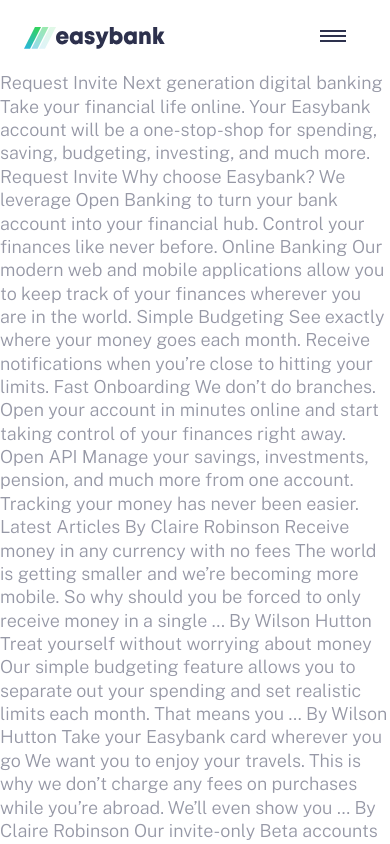
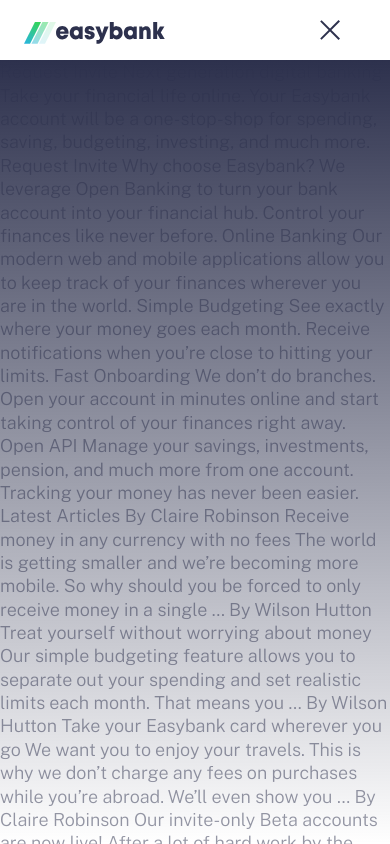
Before and after one commit to biancama/easybank, a website: page index.html in a window 390 px wide. Both pictures are taken after a click on the link 343 px from the left and 35 px from the top of the page. Shown: the top 844 px of the page. Drawn offline with nearby package versions, Linux system fonts and the light colour scheme.

Commit message:
Added an overlay

```diff
--- a/app/js/script.js
+++ b/app/js/script.js
@@ -1 +1,16 @@
-console.log('Hello world');
+const headerMenu = document.getElementById('btnHamburger');
+const header = document.querySelector('.header');
+const overlay = document.querySelector('.overlay');
+
+headerMenu.addEventListener('click', function(){
+  if (header.classList.contains('open')) {
+    header.classList.remove('open');
+    overlay.classList.remove('fade-in');
+
+    overlay.classList.add('fade-out');
+  } else {
+      header.classList.add('open');
+      overlay.classList.remove('fade-out');
+      overlay.classList.add('fade-in');
+  }
+});
--- /dev/null
+++ b/app/scss/_animations.scss
@@ -0,0 +1,36 @@
+@keyframes fade-in {
+  from {
+    visibility: hidden;
+     opacity: 0;
+  }
+  1% {
+    visibility: visible;
+     opacity: 0;
+  }
+
+  to {
+    visibility: visible;
+     opacity: 1;
+  }
+}
+.fade-in {
+  animation: fade-in 300ms ease-in-out forwards;
+}
+@keyframes fade-out {
+  from {
+    visibility: visible;
+     opacity: 1;
+  }
+  99% {
+    visibility: hidden;
+    opacity: 1;
+ }
+
+  to {
+    visibility: hidden;
+     opacity: 0;
+  }
+}
+.fade-out {
+  animation: fade-out 300ms ease-in-out forwards;
+}
--- a/app/scss/_header.scss
+++ b/app/scss/_header.scss
@@ -1,7 +1,23 @@
 .header {
 
+  // hamburger open style
+  &.open {
+
+    .header__menu {
+      >span:first-child {
+        transform: rotate(45deg);
+      }
+      >span:nth-child(2) {
+        opacity: 0;
+      }
+
+      >span:last-child {
+        transform: rotate(-45deg);
+      }
+    }
+  }
   nav {
-    padding: 1.0626rem 1.5rem;
+    padding: .72rem 1.5rem;
   }
   &__logo {
     img {
@@ -12,15 +28,18 @@
   }
   &__menu {
     > span {
+      transition: all 300ms ease-in-out;
+      transform-origin: 3px 1px;
       display: block;
       width: 26px;
       height: 2px;
       background-color: $darkBlue;
       margin-right: 20px;
       &:not(:last-child) {
-        margin-bottom: 3px;
+        margin-bottom: 5px;
       }
     }
+
   }
 
   &__cta {
@@ -48,7 +67,6 @@
         color: $darkBlue;
 
         &::before {
-          transition: opacity 300ms ease-in-out;
 
           opacity: 1;
         }
@@ -67,3 +85,13 @@
     }
   }
 }
+
+.overlay {
+  visibility: hidden;
+  position: fixed;
+  top: 3.75rem;
+  bottom: 0;
+  left: 0;
+  right: 0;
+  background: linear-gradient(to bottom, $darkBlue, transparent);
+}
--- a/app/scss/style.scss
+++ b/app/scss/style.scss
@@ -1,4 +1,5 @@
 @import "variables";
 @import "mixins";
+@import "animations";
 @import "globals";
 @import "header";
--- a/index.html
+++ b/index.html
@@ -18,11 +18,12 @@
 </head>
 <body>
   <header class="header">
+    <div class="overlay"> </div>
     <nav class="flex flex-jc-sb flex-ai-c">
       <a href="http://" class="header__logo">
         <img src="images/logo.svg" alt="Easybank">
       </a>
-      <a href="#" class="header__menu hide-for-desktop">
+      <a href="#" id="btnHamburger" class="header__menu hide-for-desktop">
         <span></span>
         <span></span>
         <span></span>
```
Also changed, not shown: css/style.css.
